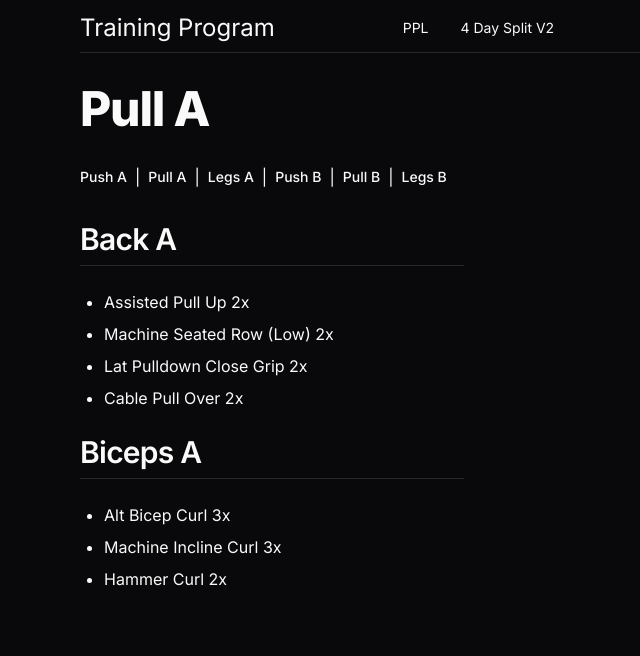
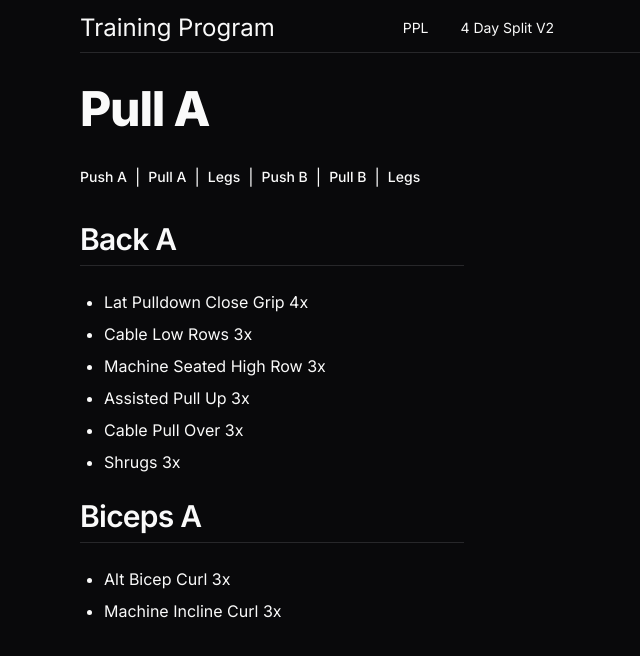
Before and after one commit to Dillonzellis/training-program, a Next.js app: page /ppl/pull-a in a window 1280 px wide. Shown: the top 656 px of the page, without its empty margins (0-640 px from the left). Built offline with nearby package versions, Linux system fonts and the light colour scheme.

Commit message:
updated ppl split

```diff
--- a/src/app/ppl/legs-a/page.tsx
+++ b/src/app/ppl/legs-a/page.tsx
@@ -14,13 +14,7 @@ export default function PPLLegs() {
 
         <BreadCrumb crumbs={PPLCrumbs} />
 
-        <H2>Warmup</H2>
-
-        <ul className="my-6 ml-6 list-disc [&>li]:mt-2">
-          <li>3 Sets of Sleigh Push/Pulls</li>
-        </ul>
-
-        <H2>Legs A</H2>
+        <H2>Legs</H2>
 
         <ul className="my-6 ml-6 list-disc [&>li]:mt-2">
           {legsA.map((item) => (
--- a/src/app/ppl/legs-b/page.tsx
+++ b/src/app/ppl/legs-b/page.tsx
@@ -4,7 +4,7 @@ import MaxWidthWrapper from "@/components/MaxWidthWrapper";
 import { H1 } from "@/components/typography/H1";
 import { H2 } from "@/components/typography/H2";
 import { PPLCrumbs } from "@/data/crumbs";
-import { legsB } from "@/data/sets";
+import { legsA } from "@/data/sets";
 
 export default function PPLLegs() {
   return (
@@ -14,16 +14,10 @@ export default function PPLLegs() {
 
         <BreadCrumb crumbs={PPLCrumbs} />
 
-        <H2>Warmup</H2>
+        <H2>Legs</H2>
 
         <ul className="my-6 ml-6 list-disc [&>li]:mt-2">
-          <li>3 Sets of Sleigh Push/Pulls</li>
-        </ul>
-
-        <H2>Legs B</H2>
-
-        <ul className="my-6 ml-6 list-disc [&>li]:mt-2">
-          {legsB.map((item) => (
+          {legsA.map((item) => (
             <li key={item}>{item}</li>
           ))}
         </ul>
--- a/src/app/ppl/pull-b/page.tsx
+++ b/src/app/ppl/pull-b/page.tsx
@@ -14,6 +14,14 @@ export default function PPLPull() {
 
         <BreadCrumb crumbs={PPLCrumbs} />
 
+        <H2>Biceps B</H2>
+
+        <ul className="my-6 ml-6 list-disc [&>li]:mt-2">
+          {bicepsB.map((item) => (
+            <li key={item}>{item}</li>
+          ))}
+        </ul>
+
         <H2>Back B</H2>
 
         <ul className="my-6 ml-6 list-disc [&>li]:mt-2">
@@ -21,14 +29,6 @@ export default function PPLPull() {
             <li key={item}>{item}</li>
           ))}
         </ul>
-
-        <H2>Biceps B</H2>
-
-        <ul className="my-6 ml-6 list-disc [&>li]:mt-2">
-          {bicepsB.map((item) => (
-            <li key={item}>{item}</li>
-          ))}
-        </ul>
       </MaxWidthWrapper>
     </MainWrapper>
   );
--- a/src/app/ppl/push-b/page.tsx
+++ b/src/app/ppl/push-b/page.tsx
@@ -14,18 +14,18 @@ export default function PPLPush() {
 
         <BreadCrumb crumbs={PPLCrumbs} />
 
+        <H2>Chest B</H2>
+
+        <ul className="my-6 ml-6 list-disc [&>li]:mt-2">
+          {chestB.map((item) => (
+            <li key={item}>{item}</li>
+          ))}
+        </ul>
+
         <H2>Triceps B</H2>
 
         <ul className="my-6 ml-6 list-disc [&>li]:mt-2">
           {tricepsB.map((item) => (
-            <li key={item}>{item}</li>
-          ))}
-        </ul>
-
-        <H2>Chest B</H2>
-
-        <ul className="my-6 ml-6 list-disc [&>li]:mt-2">
-          {chestB.map((item) => (
             <li key={item}>{item}</li>
           ))}
         </ul>
--- a/src/data/checks.ts
+++ b/src/data/checks.ts
@@ -68,7 +68,7 @@ export const pplChecks: CheckType[] = [
   },
   {
     id: "legs-a",
-    label: "Legs A",
+    label: "Legs",
   },
   {
     id: "push-b",
@@ -80,6 +80,6 @@ export const pplChecks: CheckType[] = [
   },
   {
     id: "legs-b",
-    label: "Legs B",
+    label: "Legs",
   },
 ];
--- a/src/data/crumbs.ts
+++ b/src/data/crumbs.ts
@@ -36,7 +36,7 @@ export const PPLCrumbs = [
     href: "/ppl/pull-a",
   },
   {
-    name: "Legs A",
+    name: "Legs",
     href: "/ppl/legs-a",
   },
   {
@@ -48,7 +48,7 @@ export const PPLCrumbs = [
     href: "/ppl/pull-b",
   },
   {
-    name: "Legs B",
+    name: "Legs",
     href: "/ppl/legs-b",
   },
 ];
--- a/src/data/sets.ts
+++ b/src/data/sets.ts
@@ -128,50 +128,45 @@ export const legs = [
 
 // 4 Day Split V2
 export const tricepsA = [
-  "Cable Pushdowns 3x",
-  "Skull Crushers 3x",
+  "Cable Pushdowns 4x(+dropset)",
+  "Skull Crushers 4x",
+  "Kick Backs 3x",
   "Dips (tricep focus) 2x",
 ] as const;
 
-export const tricepsB = [
-  "Cable Pushdowns 3x",
-  "Dips (tricep focus) 3x",
-  "Smithy Skull Crushers 2x",
-] as const;
+export const tricepsB = ["Skull Crushers 3x", "Cable Pushdowns 3x"] as const;
 
 export const bicepsA = [
   "Alt Bicep Curl 3x",
   "Machine Incline Curl 3x",
-  "Hammer Curl 2x",
 ] as const;
 
 export const bicepsB = [
-  "Behind Back Cable Curls 3x",
+  "Alt Db Curls 3x",
+  "EZ Bar Curl 3x",
+  "Bayesian Curl 3x",
   "Front Cable Curl (w/Bar) 3x",
-  "EZ Bar Curl 2x",
 ] as const;
 
 export const backA = [
-  "Assisted Pull Up 2x",
-  "Machine Seated Row (Low) 2x",
-  "Lat Pulldown Close Grip 2x",
-  "Cable Pull Over 2x",
+  "Lat Pulldown Close Grip 4x",
+  "Cable Low Rows 3x",
+  "Machine Seated High Row 3x",
+  "Assisted Pull Up 3x",
+  "Cable Pull Over 3x",
+  "Shrugs 3x",
 ] as const;
 
-export const backB = [
-  "Lat Pull Down 3x",
-  "Cable Row Machine 3x",
-  "Cable Pull Over 3x",
-] as const;
+export const backB = ["Lat Pull Down 3x", "Cable Pull Over 3x"] as const;
 
 export const chestA = [
   "Incline Bench Press 3x",
   "Machine Chest Press 3x",
-  "Pec Deck 2x",
 ] as const;
 
 export const chestB = [
   "Incline Dumbbell Press 3x",
+  "Machine Chest Press 3x",
   "Dips (chest focused) 3x",
   "Cable Crossovers 2x",
 ] as const;
@@ -190,7 +185,7 @@ export const shouldersB = [
 
 export const legsA = [
   "Sleds 3x",
-  "Seated Hamstring Curl 3x",
+  "RDLs 3x",
   "Leg Extension 3x",
   "Standing Calf Raise 3x",
   "Leg Press 3x",
```
